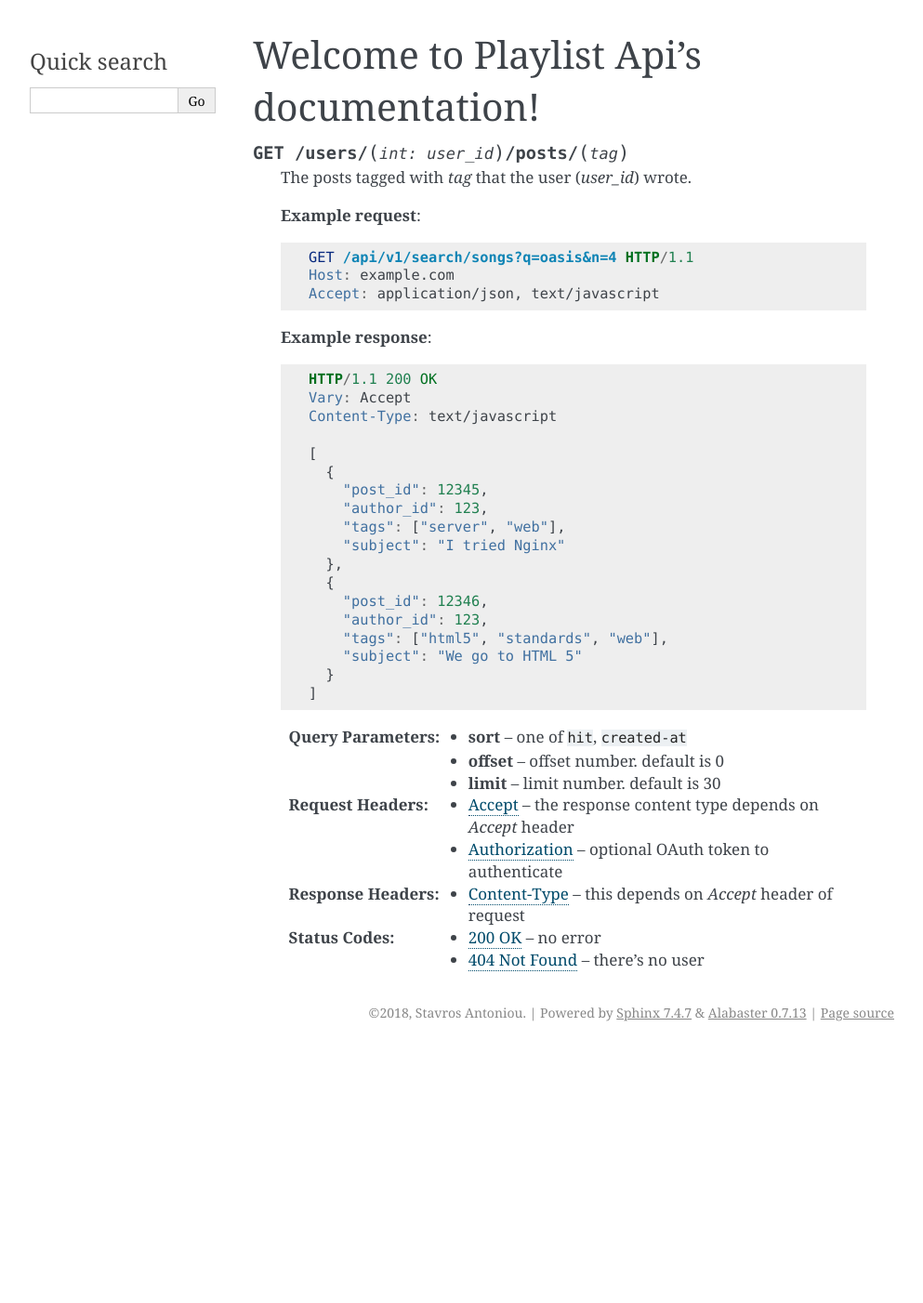
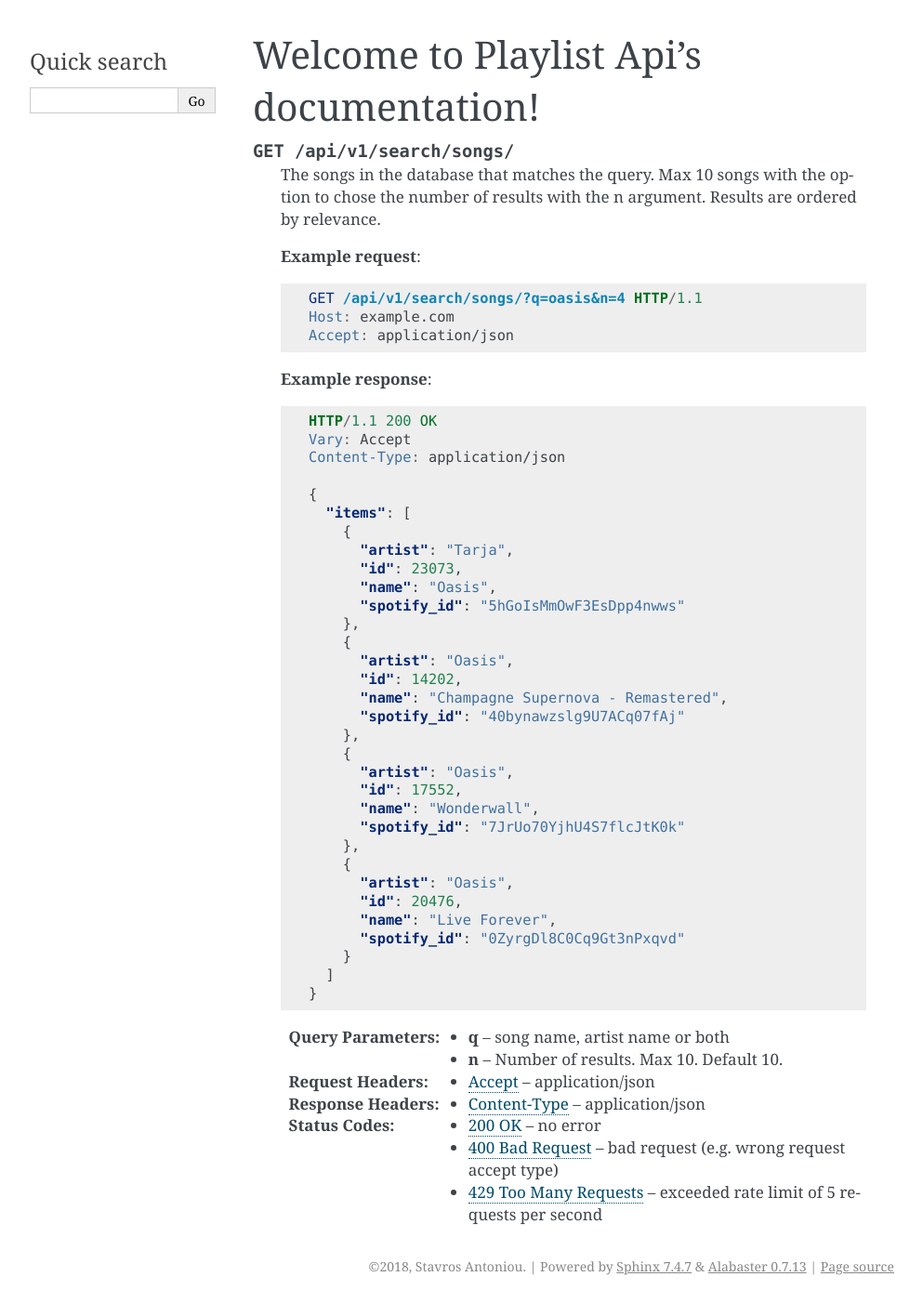
Before and after one commit to Stavros0x00/playlist_api, a Sphinx documentation site: the page built from docs/index.rst, in a window 1280 px wide. Shown: the whole page at 93% size, without its empty margins (148-1141 px from the left). Built offline with Sphinx 7.4.7, drawn with Linux system fonts in a browser that asks for light colours; before the commit the page ends 1129 px from its top, so only the background shows below that.

```diff
--- a/api/__init__.py
+++ b/api/__init__.py
@@ -1,7 +1,7 @@
 # Flask app generation and integration of used extensions
 
 from elasticsearch import Elasticsearch
-from flask import Flask
+from flask import Flask, Blueprint
 from flask_apscheduler import APScheduler
 from flask_limiter import Limiter, HEADERS
 from flask_limiter.util import get_remote_address
@@ -15,11 +15,12 @@ db = SQLAlchemy()
 migrate = Migrate()
 limiter = Limiter(key_func=get_remote_address)
 scheduler = APScheduler()
-
+bp = Blueprint('api', __name__)
 
 def create_app(config_class=Config):
     app = Flask(__name__)
     app.config.from_object(config_class)
+
 
     db.init_app(app)
     migrate.init_app(app, db)
--- a/docs/index.rst
+++ b/docs/index.rst
@@ -12,17 +12,19 @@ Welcome to Playlist Api's documentation!
 
 
 
-.. http:get:: /users/(int:user_id)/posts/(tag)
+.. http:get:: /api/v1/search/songs/
 
-   The posts tagged with `tag` that the user (`user_id`) wrote.
+   The songs in the database that matches the query. Max 10 songs with
+   the option to chose the number of results with the n argument. Results are ordered
+   by relevance.
 
    **Example request**:
 
    .. sourcecode:: http
 
-      GET /api/v1/search/songs?q=oasis&n=4 HTTP/1.1
+      GET /api/v1/search/songs/?q=oasis&n=4 HTTP/1.1
       Host: example.com
-      Accept: application/json, text/javascript
+      Accept: application/json
 
    **Example response**:
 
@@ -30,33 +32,45 @@ Welcome to Playlist Api's documentation!
 
       HTTP/1.1 200 OK
       Vary: Accept
-      Content-Type: text/javascript
+      Content-Type: application/json
 
-      [
-        {
-          "post_id": 12345,
-          "author_id": 123,
-          "tags": ["server", "web"],
-          "subject": "I tried Nginx"
-        },
-        {
-          "post_id": 12346,
-          "author_id": 123,
-          "tags": ["html5", "standards", "web"],
-          "subject": "We go to HTML 5"
-        }
-      ]
+      {
+        "items": [
+          {
+            "artist": "Tarja",
+            "id": 23073,
+            "name": "Oasis",
+            "spotify_id": "5hGoIsMmOwF3EsDpp4nwws"
+          },
+          {
+            "artist": "Oasis",
+            "id": 14202,
+            "name": "Champagne Supernova - Remastered",
+            "spotify_id": "40bynawzslg9U7ACq07fAj"
+          },
+          {
+            "artist": "Oasis",
+            "id": 17552,
+            "name": "Wonderwall",
+            "spotify_id": "7JrUo70YjhU4S7flcJtK0k"
+          },
+          {
+            "artist": "Oasis",
+            "id": 20476,
+            "name": "Live Forever",
+            "spotify_id": "0ZyrgDl8C0Cq9Gt3nPxqvd"
+          }
+        ]
+      }
 
-   :query sort: one of ``hit``, ``created-at``
-   :query offset: offset number. default is 0
-   :query limit: limit number. default is 30
-   :reqheader Accept: the response content type depends on
-                      :mailheader:`Accept` header
-   :reqheader Authorization: optional OAuth token to authenticate
-   :resheader Content-Type: this depends on :mailheader:`Accept`
-                            header of request
+
+   :query q: song name, artist name or both
+   :query n: Number of results. Max 10. Default 10.
+   :reqheader Accept: application/json
+   :resheader Content-Type: application/json
    :statuscode 200: no error
-   :statuscode 404: there's no user
+   :statuscode 400: bad request (e.g. wrong request accept type)
+   :statuscode 429: exceeded rate limit of 5 requests per second
 
 .. Indices and tables
 .. ==================
```
Also changed, not shown: README.md (+3 -2 lines), 12 other files.
